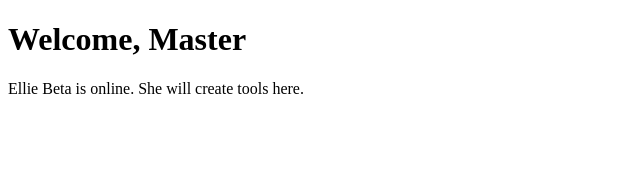
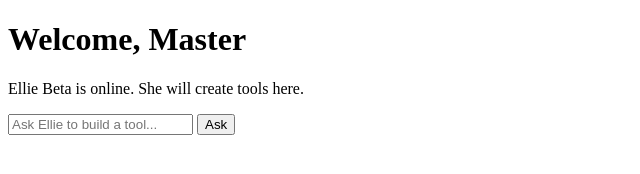
Before and after one commit to Avjot5/ellie-web-beta, a plain HTML site: page Index.html in a window 1280 px wide. Shown: the whole page, without its empty margins (0-640 px from the left). Drawn offline with Linux system fonts and the light colour scheme.

Commit message:
Update Index.html

```diff
--- a/Index.html
+++ b/Index.html
@@ -6,5 +6,17 @@
   <body>
     <h1>Welcome, Master</h1>
     <p>Ellie Beta is online. She will create tools here.</p>
+    <input id="userPrompt" placeholder="Ask Ellie to build a tool..." />
+<button onclick="runEllie()">Ask</button>
+<pre id="result"></pre>
+
+<script src="ellie.js"></script>
+<script>
+  async function runEllie() {
+    const prompt = document.getElementById("userPrompt").value;
+    const result = await askEllie(prompt);
+    document.getElementById("result").textContent = result;
+  }
+</script>
   </body>
 </html>
```
